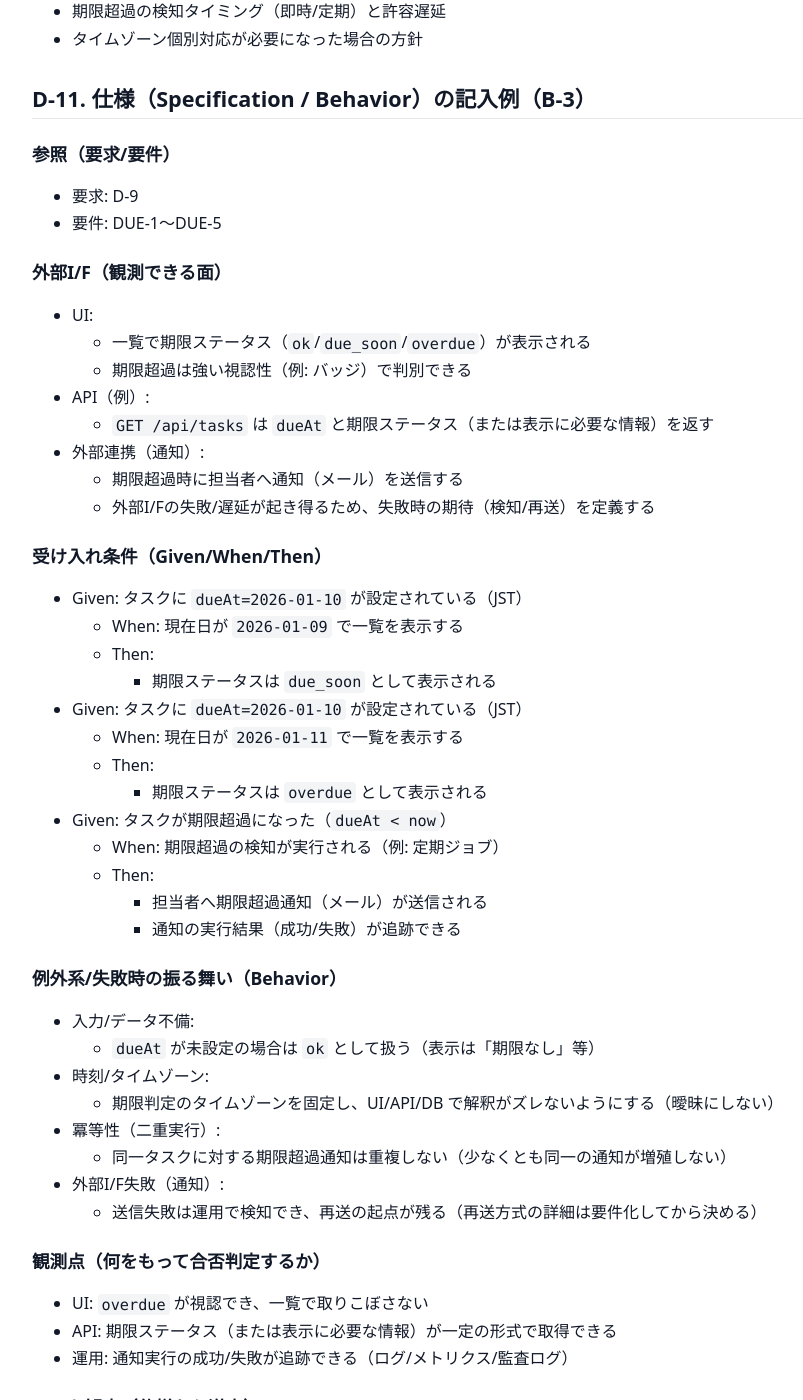
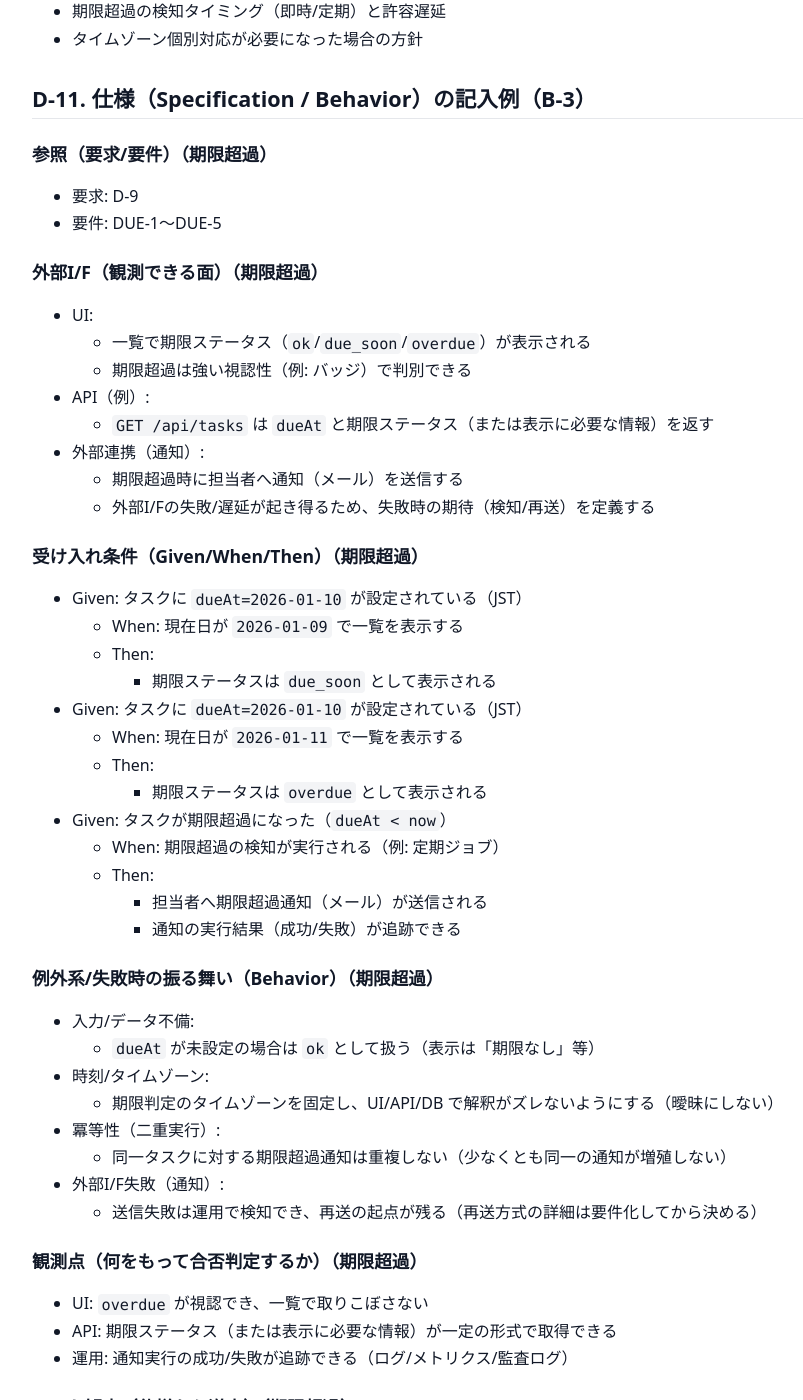
Before and after one commit to itdojp/small-webapp-software-design-book, a Jekyll site: the page built from docs/appendix/D-samples.md, in a window 1280 px wide and 1400 px high, scrolled down 10817 px. Shown: the whole window, without its empty margins (118-921 px from the left). Built offline with Jekyll 4.4.1, drawn with Linux system fonts in a browser that asks for light colours; some of the changed text lies outside the part shown.

Commit message:
[Content] Fix: Appendix Dの重複見出しを解消

```diff
--- a/docs/appendix/D-samples.md
+++ b/docs/appendix/D-samples.md
@@ -346,18 +346,18 @@ Appendix B のテンプレを、ランニング例（小規模タスク管理）
 
 ### テーマ: 「期限超過の表示 + 通知（メール）」
 
-#### 背景/課題（As-Is）
+#### 背景/課題（As-Is）（期限超過）
 
 - 何が起きているか（事実）: 期限が近い/超過したタスクが見落とされ、着手や調整が遅れる
 - 誰が困っているか: 担当者（見落としによる期限超過）、管理者（期限超過の後追い・調整コスト）
 - 放置するとどうなるか（損失/機会損失）: 期限超過率の上昇、手動リマインドの増加、説明責任（いつ気づけたか）が曖昧
 
-#### 目的（Goals / To-Be）
+#### 目的（Goals / To-Be）（期限超過）
 
 - 目標状態（業務/体験）: 期限が近い/超過したタスクが UI で即座に判別でき、期限超過時に担当者へ通知される
 - 期限（いつまでに）: 次のリリースまで（例）
 
-#### KPI（測定）
+#### KPI（測定）（期限超過）
 
 | 指標 | 現状 | 目標 | 測定方法 | 備考 |
 | --- | --- | --- | --- | --- |
@@ -365,7 +365,7 @@ Appendix B のテンプレを、ランニング例（小規模タスク管理）
 | 平均期限超過日数 | 3日（例） | 1日（例） | `doneAt - dueAt` の平均 | 外れ値に注意 |
 | 期限超過の検知遅延 | 2日（例） | 当日（例） | `dueAt` と通知/表示のタイミングを集計 | 運用体制に依存 |
 
-#### スコープ/非ゴール
+#### スコープ/非ゴール（期限超過）
 
 - 含む:
   - 期限（`dueAt`）を基にした「期限が近い/超過」の表示（UI）
@@ -376,7 +376,7 @@ Appendix B のテンプレを、ランニング例（小規模タスク管理）
   - 複雑なスケジューリング（営業時間、祝日カレンダー、リマインド頻度の多段階）
   - 期限計算の高度化（営業日換算、タイムゾーン個別対応）
 
-#### 制約/前提
+#### 制約/前提（期限超過）
 
 - タイムゾーン: 初期は単一タイムゾーン（例: JST）で運用する（個別対応は将来課題）
 - 期限判定: `dueAt` と「現在時刻」の比較で決める（判定ロジックは domain に集約する）
@@ -384,7 +384,7 @@ Appendix B のテンプレを、ランニング例（小規模タスク管理）
 
 ## D-10. 要件（Requirements / Shall）の記入例（B-2）
 
-### スコープ
+### スコープ（期限超過）
 
 - 含む:
   - 期限ステータス（期限が近い/超過）を判定できる
@@ -393,7 +393,7 @@ Appendix B のテンプレを、ランニング例（小規模タスク管理）
 - 含まない（非ゴール）:
   - 複数チャネル通知、複雑なスケジューリング、タイムゾーン個別対応
 
-### 機能要件（Shall）
+### 機能要件（Shall）（期限超過）
 
 | ID | Shall（要件） | 根拠（要求/KPI） | 優先度 | 備考 |
 | --- | --- | --- | --- | --- |
@@ -403,14 +403,14 @@ Appendix B のテンプレを、ランニング例（小規模タスク管理）
 | DUE-4 | システムは期限超過通知を重複して送らないこと（冪等性） | 運用負債の抑制 | Must | 二重実行を前提にする |
 | DUE-5 | システムは期限超過通知の送信結果（成功/失敗）を運用で検知できること | 検知遅延の短縮 | Must | ログ/メトリクス/アラート |
 
-### 非機能（最小合意）
+### 非機能（最小合意）（期限超過）
 
 - 性能: 期限ステータス表示により、一覧表示が体感で劣化しないこと（測定対象を合意する）
 - 可用性: 主要導線（一覧/詳細表示）が営業時間内に利用できること
 - セキュリティ/権限: 期限情報は閲覧権限に従うこと（権限逸脱を許容しない）
 - 監査/ログ: 期限超過通知の実行（対象/時刻/結果）が追跡できること
 
-### 未決/リスク
+### 未決/リスク（期限超過）
 
 - `due_soon` の閾値（例: 2日）と見直し条件
 - 期限超過の検知タイミング（即時/定期）と許容遅延
@@ -418,12 +418,12 @@ Appendix B のテンプレを、ランニング例（小規模タスク管理）
 
 ## D-11. 仕様（Specification / Behavior）の記入例（B-3）
 
-### 参照（要求/要件）
+### 参照（要求/要件）（期限超過）
 
 - 要求: D-9
 - 要件: DUE-1〜DUE-5
 
-### 外部I/F（観測できる面）
+### 外部I/F（観測できる面）（期限超過）
 
 - UI:
   - 一覧で期限ステータス（`ok`/`due_soon`/`overdue`）が表示される
@@ -434,7 +434,7 @@ Appendix B のテンプレを、ランニング例（小規模タスク管理）
   - 期限超過時に担当者へ通知（メール）を送信する
   - 外部I/Fの失敗/遅延が起き得るため、失敗時の期待（検知/再送）を定義する
 
-### 受け入れ条件（Given/When/Then）
+### 受け入れ条件（Given/When/Then）（期限超過）
 
 - Given: タスクに `dueAt=2026-01-10` が設定されている（JST）
   - When: 現在日が `2026-01-09` で一覧を表示する
@@ -452,7 +452,7 @@ Appendix B のテンプレを、ランニング例（小規模タスク管理）
     - 担当者へ期限超過通知（メール）が送信される
     - 通知の実行結果（成功/失敗）が追跡できる
 
-### 例外系/失敗時の振る舞い（Behavior）
+### 例外系/失敗時の振る舞い（Behavior）（期限超過）
 
 - 入力/データ不備:
   - `dueAt` が未設定の場合は `ok` として扱う（表示は「期限なし」等）
@@ -463,13 +463,13 @@ Appendix B のテンプレを、ランニング例（小規模タスク管理）
 - 外部I/F失敗（通知）:
   - 送信失敗は運用で検知でき、再送の起点が残る（再送方式の詳細は要件化してから決める）
 
-### 観測点（何をもって合否判定するか）
+### 観測点（何をもって合否判定するか）（期限超過）
 
 - UI: `overdue` が視認でき、一覧で取りこぼさない
 - API: 期限ステータス（または表示に必要な情報）が一定の形式で取得できる
 - 運用: 通知実行の成功/失敗が追跡できる（ログ/メトリクス/監査ログ）
 
-### テスト観点（仕様から導出）
+### テスト観点（仕様から導出）（期限超過）
 
 - 単体テストで守る振る舞い: 期限判定ロジック（`ok`/`due_soon`/`overdue`）、閾値の扱い、タイムゾーン解釈
 - 統合テストで守る契約（境界）: 期限表示の入出力、通知実行の記録、失敗時の検知/再送起点
@@ -477,13 +477,13 @@ Appendix B のテンプレを、ランニング例（小規模タスク管理）
 
 ## D-12. 設計（Design / Structure）アウトラインの記入例（B-5）
 
-### 参照（要求/要件/仕様）
+### 参照（要求/要件/仕様）（期限超過）
 
 - 要求: D-9
 - 要件: DUE-1〜DUE-5
 - 仕様: D-11
 
-### 構造（境界と責務）
+### 構造（境界と責務）（期限超過）
 
 - domain:
   - 期限判定（`now` と `dueAt` からステータスを返す）
@@ -497,12 +497,12 @@ Appendix B のテンプレを、ランニング例（小規模タスク管理）
   - DB（タスク、通知実行ログ/監査ログ）
   - mailer（外部メールI/F）
 
-### 依存方向（ルール）
+### 依存方向（ルール）（期限超過）
 
 - 期限判定は domain に集約し、UI/API が独自に判定しない
 - scheduler は「起点」であり、判定ロジックを持たない（usecases を呼ぶ）
 
-### トレードオフ
+### トレードオフ（期限超過）
 
 - 通知を「いつ送るか」を厳密にし過ぎると、実装/運用コストが増える
 - まずは表示（UI）を確実にし、通知は最小の契約（重複しない/失敗が追える）から始める
@@ -519,17 +519,17 @@ Appendix B のテンプレを、ランニング例（小規模タスク管理）
 
 ### 対象: 「期限超過の見落としを減らす」
 
-#### 背景（何が起きているか）
+#### 背景（何が起きているか）（期限超過）
 
 - 期限超過が一定割合で発生し、管理者の調整コストが上がっている
 - 期限が近いタスクを一覧で拾えず、手動リマインドが増えている
 
-#### ドライバー（何が変更を必要にしているか）
+#### ドライバー（何が変更を必要にしているか）（期限超過）
 
 - 期限判定ルールが変更される可能性（V）と、UI/API の重複実装による手戻り
 - 通知の外部I/F（D）が大きく、失敗時の運用が未整備
 
-#### 対応方針（案）
+#### 対応方針（案）（期限超過）
 
 - 期限判定を domain に集約し、表示と判定のズレを無くす
 - 通知は最小契約（重複しない/失敗が追える）で開始し、必要に応じて再送を強化する
@@ -538,17 +538,17 @@ Appendix B のテンプレを、ランニング例（小規模タスク管理）
 
 ### ADR: 期限超過通知は「重複しない最小契約」で開始する
 
-#### Context
+#### Context（期限超過通知）
 
 - 期限超過の見落としが課題だが、複雑なスケジューリングを初期から導入すると過剰設計になりやすい
 - 外部メールI/Fは失敗し得るため、到達性をE2Eで直接保証しにくい
 
-#### Decision
+#### Decision（期限超過通知）
 
 - 期限超過通知は「同一タスクで重複しない」ことを契約として固定し、送信失敗は検知可能にする
 - 通知の送信タイミングは運用と合意できる最小単位（例: 定期ジョブ）で開始し、要件化した時点で強化する
 
-#### Consequences
+#### Consequences（期限超過通知）
 
 - 良いこと: 早期に価値（見落とし低減）を出しつつ、後から運用要件に合わせて強化できる
 - 失うもの/トレードオフ: “即時通知”は保証しないため、通知遅延を許容する前提が必要
@@ -558,13 +558,13 @@ Appendix B のテンプレを、ランニング例（小規模タスク管理）
 
 ### 対象: 「期限超過の表示 + 通知（メール）」
 
-#### 方針（ねらい）
+#### 方針（ねらい）（期限超過）
 
 - 価値導線: 期限超過を見落とさず、着手/完了に繋げる
 - 主要リスク: 期限判定のズレ、二重通知、通知失敗の検知漏れ
 - 許容できない障害: 期限超過が表示されない、権限逸脱、データ不整合
 
-#### 配分（例）
+#### 配分（例）（期限超過）
 
 | レベル | ねらい | 対象 | 備考 |
 | --- | --- | --- | --- |
```
